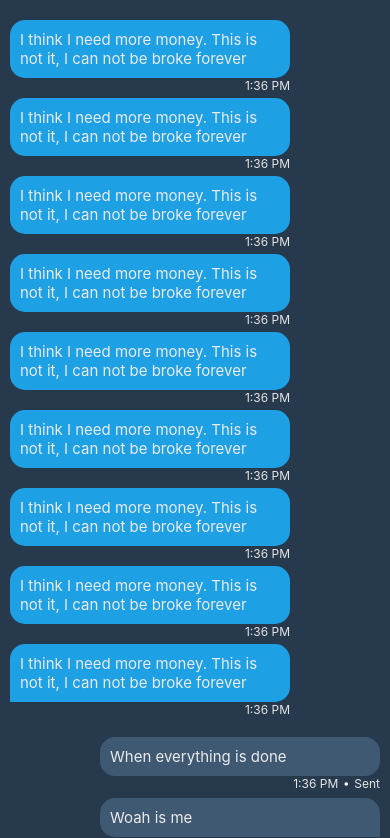
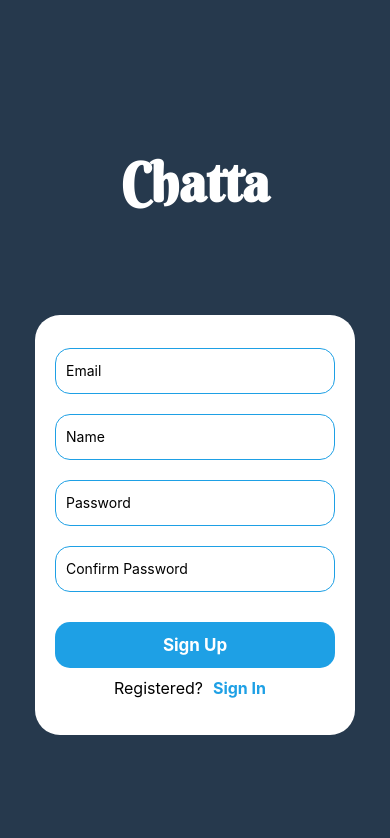
Before and after one commit to vukona-mlab/chatta, a React Native app: screen / in a window 390 px wide. Shown: the top 838 px of the page. Built offline with nearby package versions, Linux system fonts and the light colour scheme.

Commit message:
added registration validation

```diff
--- a/App.js
+++ b/App.js
@@ -11,7 +11,8 @@ export default function App() {
   })
   return (
     <View style={styles.container}>
-      <HomeScreen />
+      {/* <HomeScreen /> */}
+      <RegisterScreen />
       <StatusBar style="auto" />
     </View>
   );
--- a/pages/RegisterScreen.js
+++ b/pages/RegisterScreen.js
@@ -1,6 +1,32 @@
 
+import { useState } from 'react';
 import { View, StyleSheet, Text, Button, TouchableOpacity, TextInput } from 'react-native'
+import * as yup from 'yup'
 export default function Register() {
+  const [name, setName] = useState('');
+  const [email, setEmail] = useState('');
+  const [password, setPassword] = useState('');
+  const [confirmPassword, setConfirmPassword] = useState('');
+
+  const schema = yup.object().shape({
+    email: yup.string().email().required(),
+    name: yup.string().required(),
+    password: yup.string().min(8).required(),
+    confirmPassword: yup.string().min(8).required().test('passwords-match', 'Passords must match', (val) =>{
+      // console.log({password, });
+      return password === val
+    })
+  })
+  const validate = () => {
+    schema.isValid({
+      name: name,
+      password: password,
+      email: email,
+      confirmPassword: confirmPassword
+    }).then(valid => {
+      console.log(valid);
+    })
+  }
   return (
     <View style={styles.container}>
       <View style={styles.topContainer}>
@@ -9,13 +35,29 @@ export default function Register() {
       <View style={styles.bottomContainer}>
         <View style={styles.innerContainer}>
           <View style={styles.inputContainer}>
-            <TextInput style={styles.textInput} placeholder="Email" />
-            <TextInput style={styles.textInput} placeholder="Name" />
-            <TextInput style={styles.textInput} placeholder="Password" />
-            <TextInput style={styles.textInput} placeholder="Confirm Password" />
+            <TextInput
+              style={styles.textInput}
+              placeholder="Email"
+              onChangeText={(text) => setEmail(text)}
+            />
+            <TextInput
+              style={styles.textInput}
+              placeholder="Name"
+              onChangeText={(text) => setName(text)}
+            />
+            <TextInput
+              style={styles.textInput}
+              placeholder="Password"
+              onChangeText={(text) => setPassword(text)}
+            />
+            <TextInput
+              style={styles.textInput}
+              placeholder="Confirm Password"
+              onChangeText={(text) => setConfirmPassword(text)}
+            />
           </View>
           <View style={styles.actionContainer}>
-            <TouchableOpacity style={styles.actionButton}>
+            <TouchableOpacity style={styles.actionButton} onPress={() => validate()}>
               <Text style={styles.signUp}>Sign Up</Text>
             </TouchableOpacity>
             <View style={styles.registeredSec}>
```
